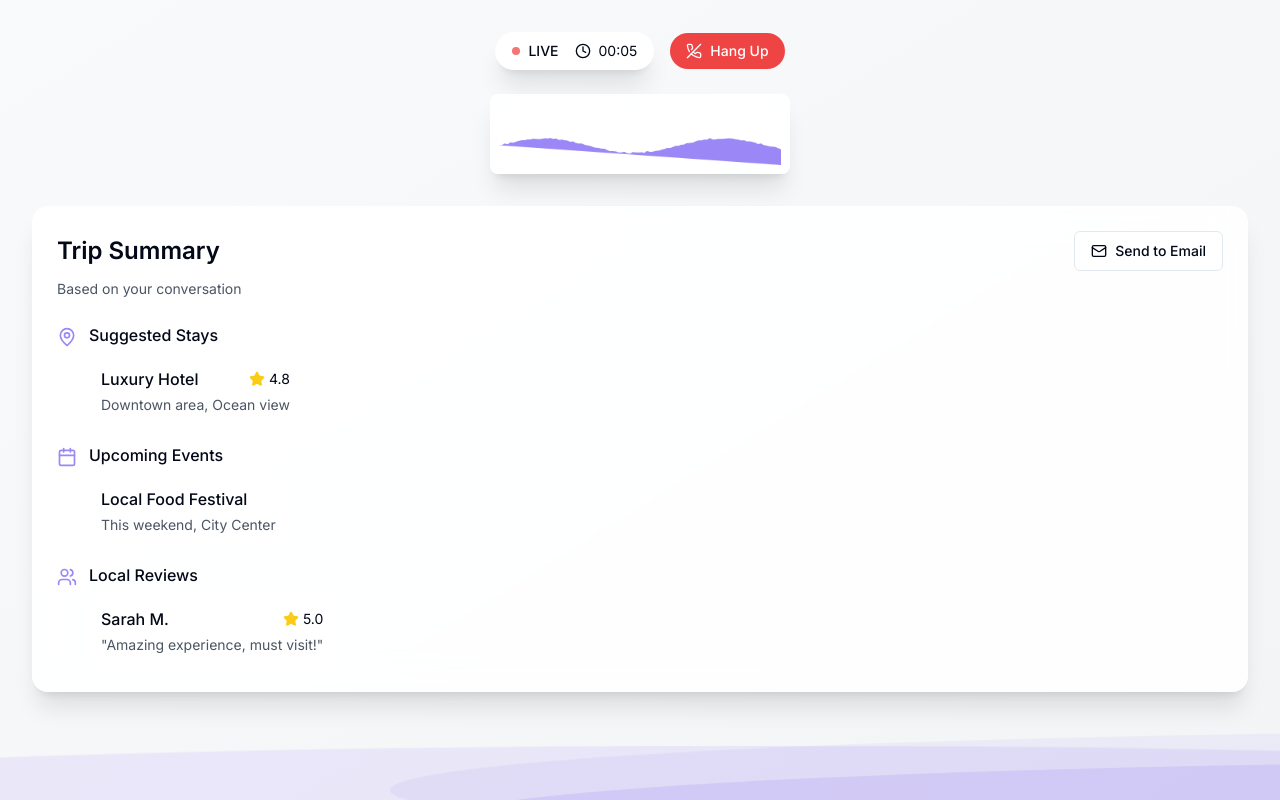
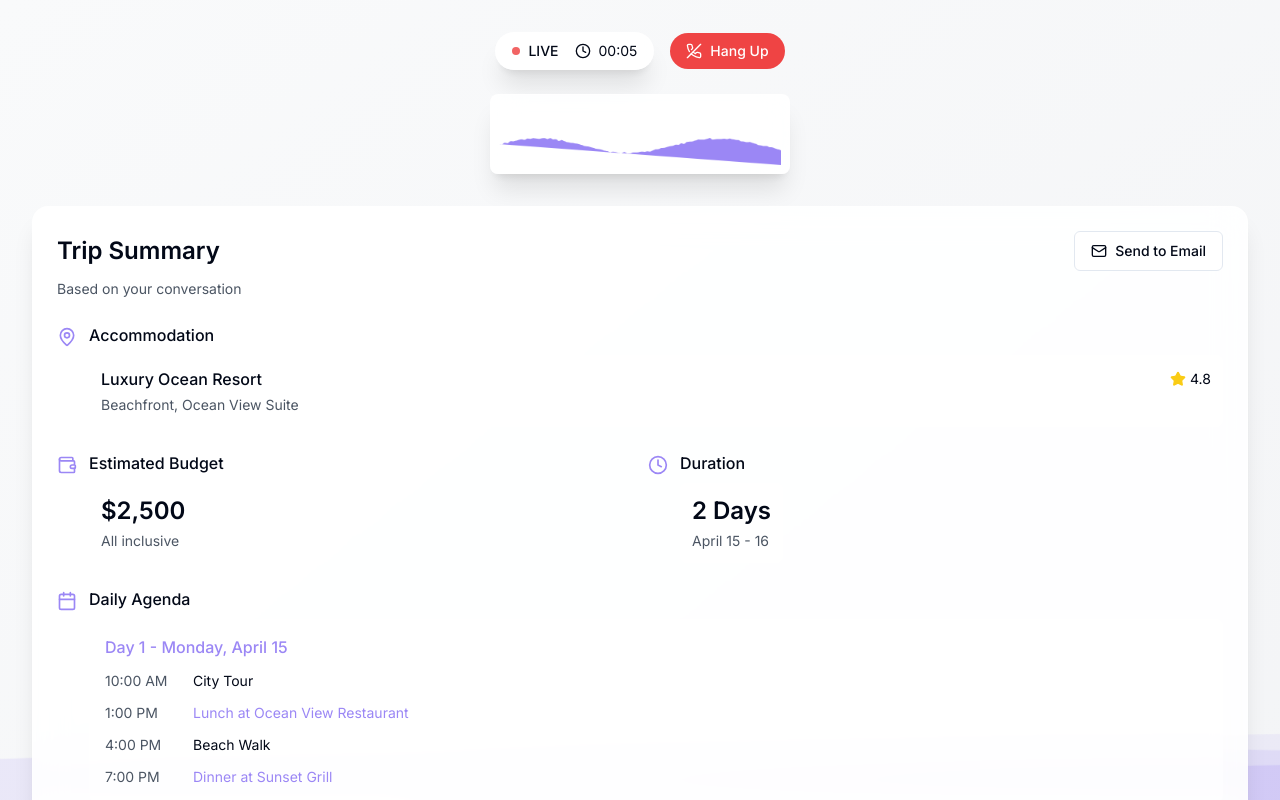
Before and after one commit to scafati98/LocalHost-UI, a React (Vite) app: page /conversation in a window 1280 px wide. Shown: the top 800 px of the page. Built offline with nearby package versions, Linux system fonts and the light colour scheme.

Commit message:
Enhance trip summary component
Update the trip summary component to include place to stay, estimated budget, amount of days, and a calendar agenda.

```diff
--- a/src/components/TripSummary.tsx
+++ b/src/components/TripSummary.tsx
@@ -1,5 +1,5 @@
 
-import { Calendar, MapPin, Star, Users, Mail } from 'lucide-react';
+import { Calendar, MapPin, Star, Users, Mail, Wallet, Clock } from 'lucide-react';
 import { Dialog, DialogContent, DialogHeader, DialogTitle, DialogDescription } from "@/components/ui/dialog";
 import { Input } from "@/components/ui/input";
 import { Button } from "@/components/ui/button";
@@ -21,6 +21,26 @@ const TripSummary = () => {
     setEmail('');
   };
 
+  const agenda = [
+    {
+      date: "Day 1 - Monday, April 15",
+      events: [
+        { time: "10:00 AM", activity: "City Tour", type: "activity" },
+        { time: "1:00 PM", activity: "Lunch at Ocean View Restaurant", type: "restaurant" },
+        { time: "4:00 PM", activity: "Beach Walk", type: "activity" },
+        { time: "7:00 PM", activity: "Dinner at Sunset Grill", type: "restaurant" }
+      ]
+    },
+    {
+      date: "Day 2 - Tuesday, April 16",
+      events: [
+        { time: "9:00 AM", activity: "Local Food Festival", type: "activity" },
+        { time: "2:00 PM", activity: "Wine Tasting", type: "activity" },
+        { time: "7:30 PM", activity: "Seafood Dinner at Pearl", type: "restaurant" }
+      ]
+    }
+  ];
+
   return (
     <>
       <div className="glass-card rounded-2xl p-6 space-y-6 animate-fade-in-slow">
@@ -39,54 +59,77 @@ const TripSummary = () => {
           <p className="text-sm text-gray-600">Based on your conversation</p>
         </div>
 
-        <div className="space-y-4">
+        <div className="space-y-6">
+          {/* Place to Stay */}
           <div className="flex items-start gap-3">
             <MapPin className="w-5 h-5 text-primary mt-1" />
-            <div>
-              <h3 className="font-medium">Suggested Stays</h3>
-              <div className="mt-2 space-y-2">
+            <div className="flex-1">
+              <h3 className="font-medium">Accommodation</h3>
+              <div className="mt-2">
                 <div className="p-3 bg-white/50 rounded-lg">
                   <div className="flex justify-between">
-                    <span className="font-medium">Luxury Hotel</span>
+                    <span className="font-medium">Luxury Ocean Resort</span>
                     <div className="flex items-center gap-1">
                       <Star className="w-4 h-4 text-yellow-400 fill-yellow-400" />
                       <span className="text-sm">4.8</span>
                     </div>
                   </div>
-                  <p className="text-sm text-gray-600 mt-1">Downtown area, Ocean view</p>
+                  <p className="text-sm text-gray-600 mt-1">Beachfront, Ocean View Suite</p>
                 </div>
               </div>
             </div>
           </div>
 
-          <div className="flex items-start gap-3">
-            <Calendar className="w-5 h-5 text-primary mt-1" />
-            <div>
-              <h3 className="font-medium">Upcoming Events</h3>
-              <div className="mt-2 space-y-2">
-                <div className="p-3 bg-white/50 rounded-lg">
-                  <span className="font-medium">Local Food Festival</span>
-                  <p className="text-sm text-gray-600 mt-1">This weekend, City Center</p>
+          {/* Budget and Duration */}
+          <div className="grid grid-cols-1 md:grid-cols-2 gap-4">
+            <div className="flex items-start gap-3">
+              <Wallet className="w-5 h-5 text-primary mt-1" />
+              <div>
+                <h3 className="font-medium">Estimated Budget</h3>
+                <div className="mt-2 p-3 bg-white/50 rounded-lg">
+                  <span className="text-2xl font-semibold">$2,500</span>
+                  <p className="text-sm text-gray-600 mt-1">All inclusive</p>
+                </div>
+              </div>
+            </div>
+
+            <div className="flex items-start gap-3">
+              <Clock className="w-5 h-5 text-primary mt-1" />
+              <div>
+                <h3 className="font-medium">Duration</h3>
+                <div className="mt-2 p-3 bg-white/50 rounded-lg">
+                  <span className="text-2xl font-semibold">2 Days</span>
+                  <p className="text-sm text-gray-600 mt-1">April 15 - 16</p>
                 </div>
               </div>
             </div>
           </div>
 
+          {/* Daily Agenda */}
           <div className="flex items-start gap-3">
-            <Users className="w-5 h-5 text-primary mt-1" />
-            <div>
-              <h3 className="font-medium">Local Reviews</h3>
-              <div className="mt-2 space-y-2">
-                <div className="p-3 bg-white/50 rounded-lg">
-                  <div className="flex justify-between">
-                    <span className="font-medium">Sarah M.</span>
-                    <div className="flex items-center gap-1">
-                      <Star className="w-4 h-4 text-yellow-400 fill-yellow-400" />
-                      <span className="text-sm">5.0</span>
+            <Calendar className="w-5 h-5 text-primary mt-1" />
+            <div className="flex-1">
+              <h3 className="font-medium">Daily Agenda</h3>
+              <div className="mt-2 space-y-4">
+                {agenda.map((day, index) => (
+                  <div key={index} className="p-4 bg-white/50 rounded-lg">
+                    <h4 className="font-medium text-primary mb-3">{day.date}</h4>
+                    <div className="space-y-3">
+                      {day.events.map((event, eventIndex) => (
+                        <div key={eventIndex} className="flex items-start gap-2">
+                          <div className="min-w-[80px] text-sm text-gray-600">
+                            {event.time}
+                          </div>
+                          <div className={`flex-1 text-sm ${
+                            event.type === 'restaurant' ? 'text-primary' : ''
+                          }`}>
+                            {event.activity}
+                          </div>
+                        </div>
+                      ))}
                     </div>
                   </div>
-                  <p className="text-sm text-gray-600 mt-1">"Amazing experience, must visit!"</p>
-                </div>
+                ))}
               </div>
             </div>
           </div>
```
